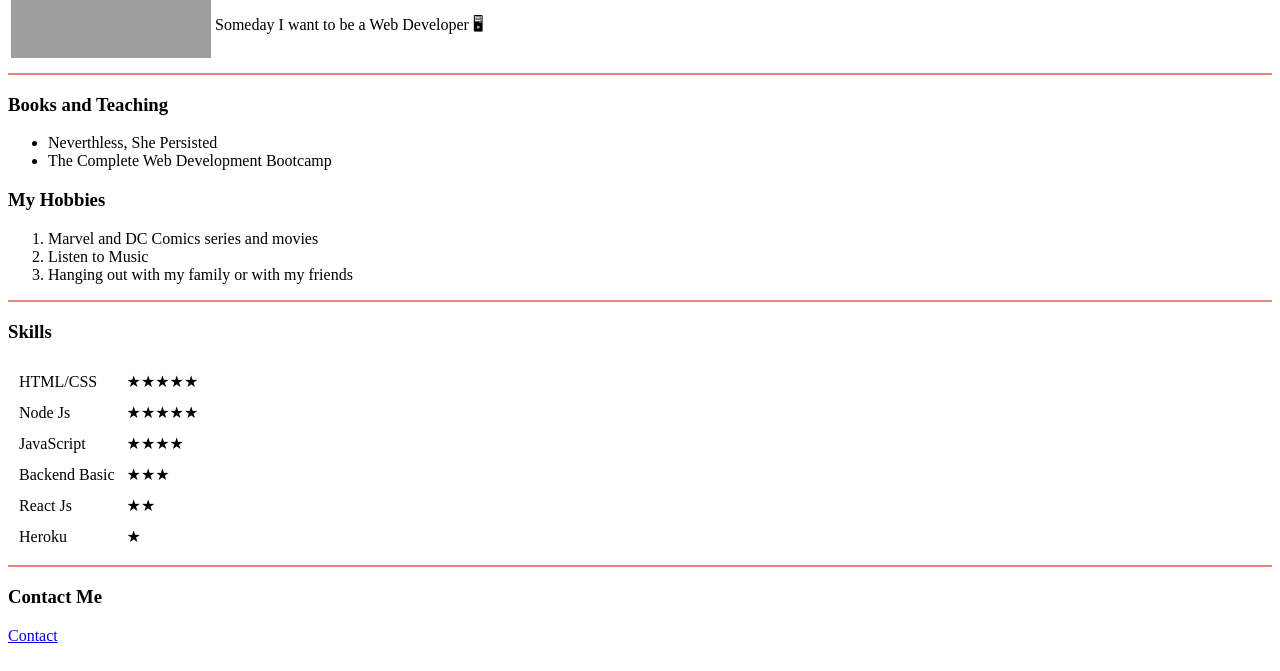
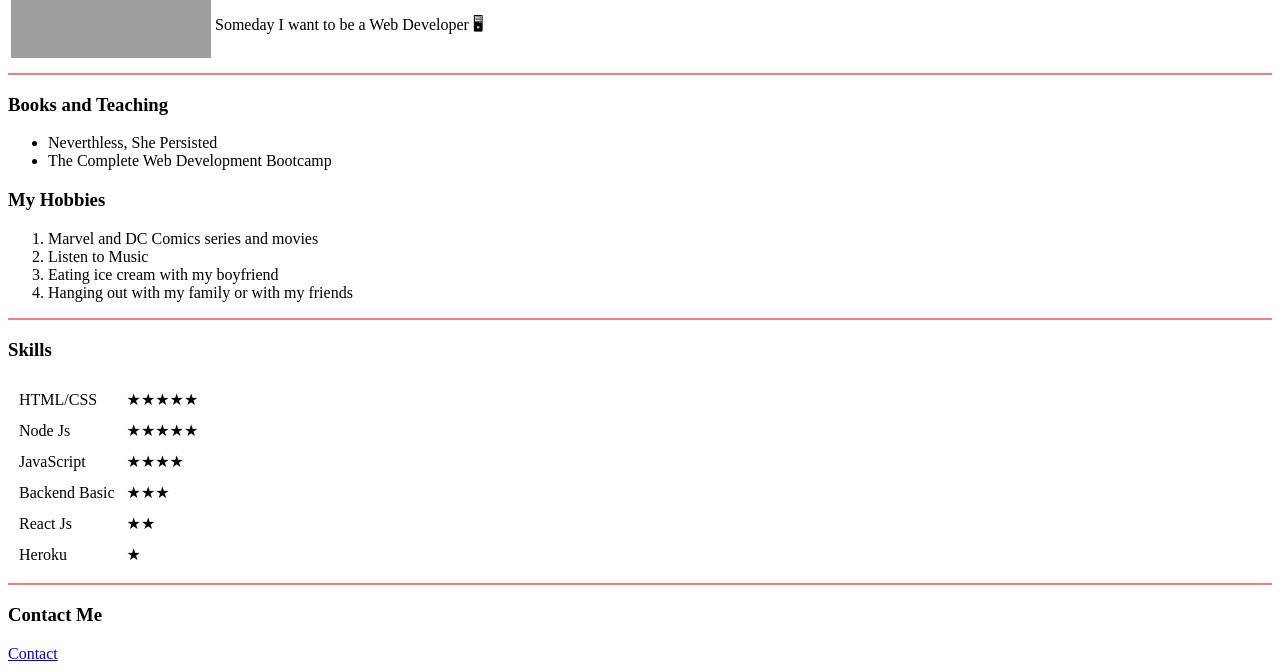
Before and after one commit to heeyjessiee19/cv, a plain HTML site: page index.html in a window 1280 px wide. Shown: the part 181-852 px from the top of the page. Drawn offline with Linux system fonts and the light colour scheme; grey boxes are pictures that could not be loaded.

Commit message:
Udemy Course

```diff
--- a/index.html
+++ b/index.html
@@ -29,6 +29,7 @@
     <ol>
       <li>Marvel and DC Comics series and movies</li>
       <li>Listen to Music</li>
+      <li>Eating ice cream with my boyfriend</li>
       <li>Hanging out with my family or with my friends</li>
     </ol>
     <hr color="Lightcoral"/>
```
